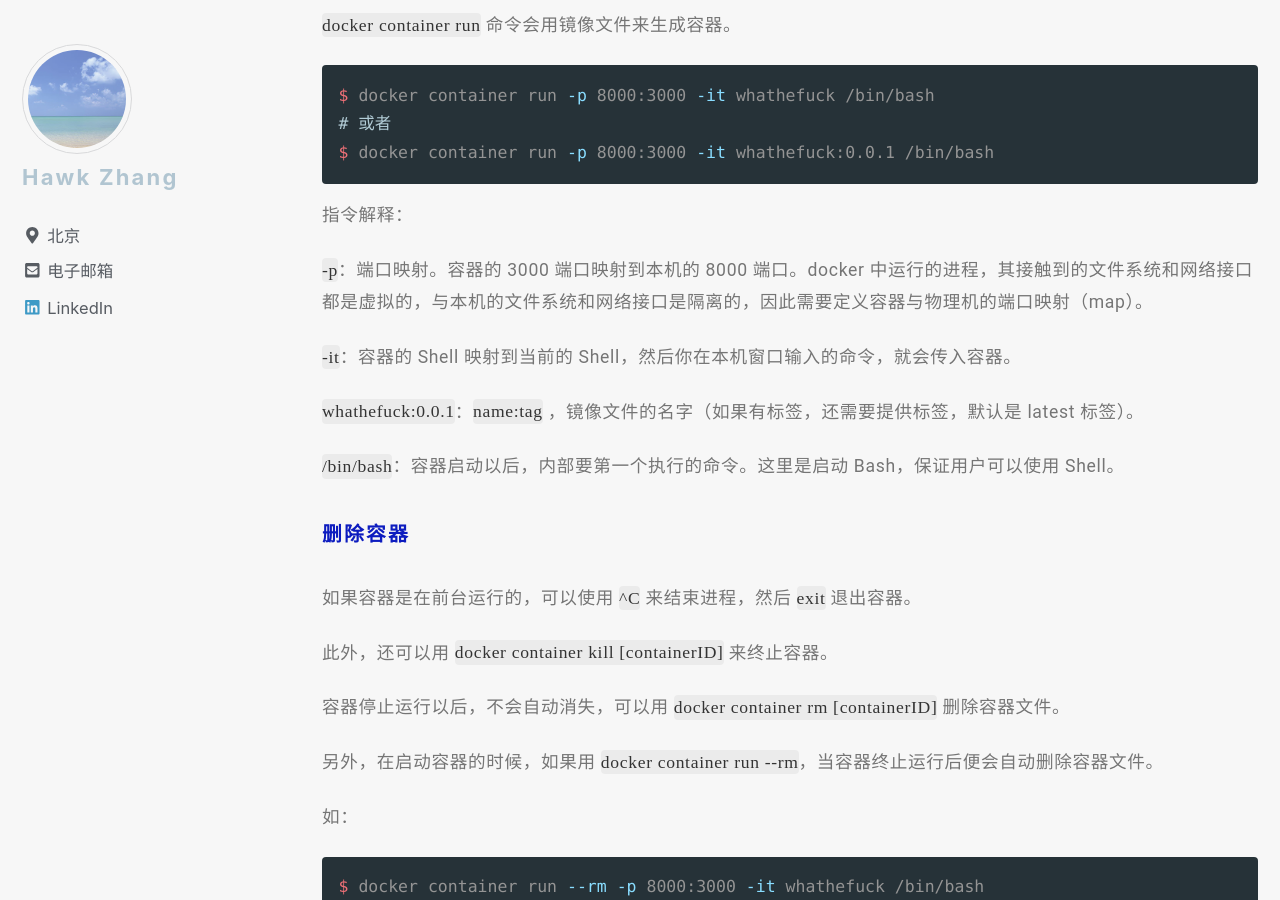
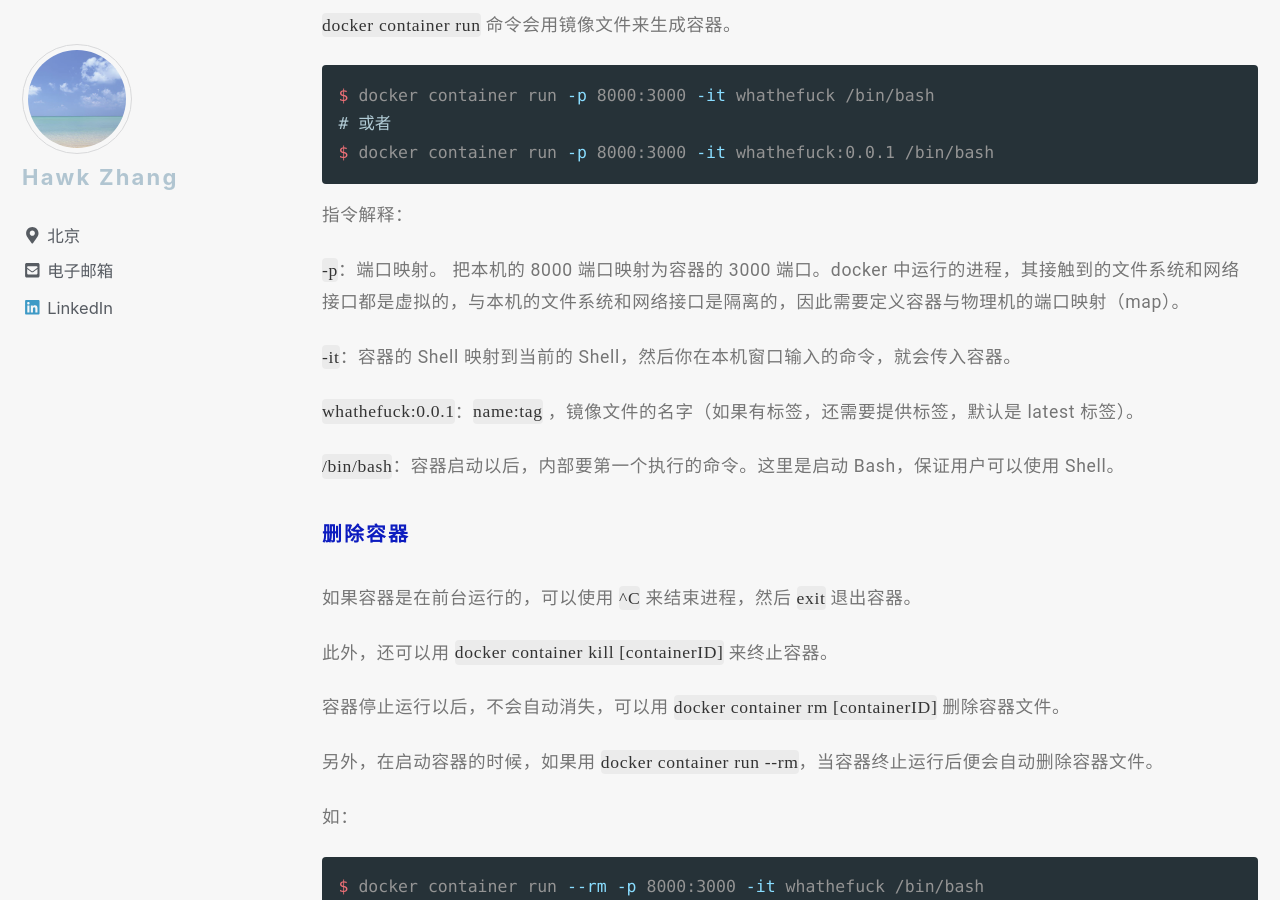
Before and after one commit to narru888/linotes_note, a Jekyll site: the page built from _posts/docker/2018-02-01-docker.basic.md, in a window 1280 px wide and 900 px high, scrolled down 10852 px. Built offline with Jekyll 4.4.1, drawn with Linux system fonts in a browser that asks for light colours; nearby versions of some CDN libraries; a script that is not in the unit is left out.

Commit message:
update on 2018-09-28 18:30:02 CST

```diff
--- a/_posts/docker/2018-02-01-docker.basic.md
+++ b/_posts/docker/2018-02-01-docker.basic.md
@@ -379,7 +379,7 @@ $ docker container run -p 8000:3000 -it whathefuck:0.0.1 /bin/bash
 
 指令解释：
 
-`-p`：端口映射。容器的 3000 端口映射到本机的 8000 端口。docker 中运行的进程，其接触到的文件系统和网络接口都是虚拟的，与本机的文件系统和网络接口是隔离的，因此需要定义容器与物理机的端口映射（map）。
+`-p`：端口映射。 把本机的 8000 端口映射为容器的 3000 端口。docker 中运行的进程，其接触到的文件系统和网络接口都是虚拟的，与本机的文件系统和网络接口是隔离的，因此需要定义容器与物理机的端口映射（map）。
 
 `-it`：容器的 Shell 映射到当前的 Shell，然后你在本机窗口输入的命令，就会传入容器。
 
```
